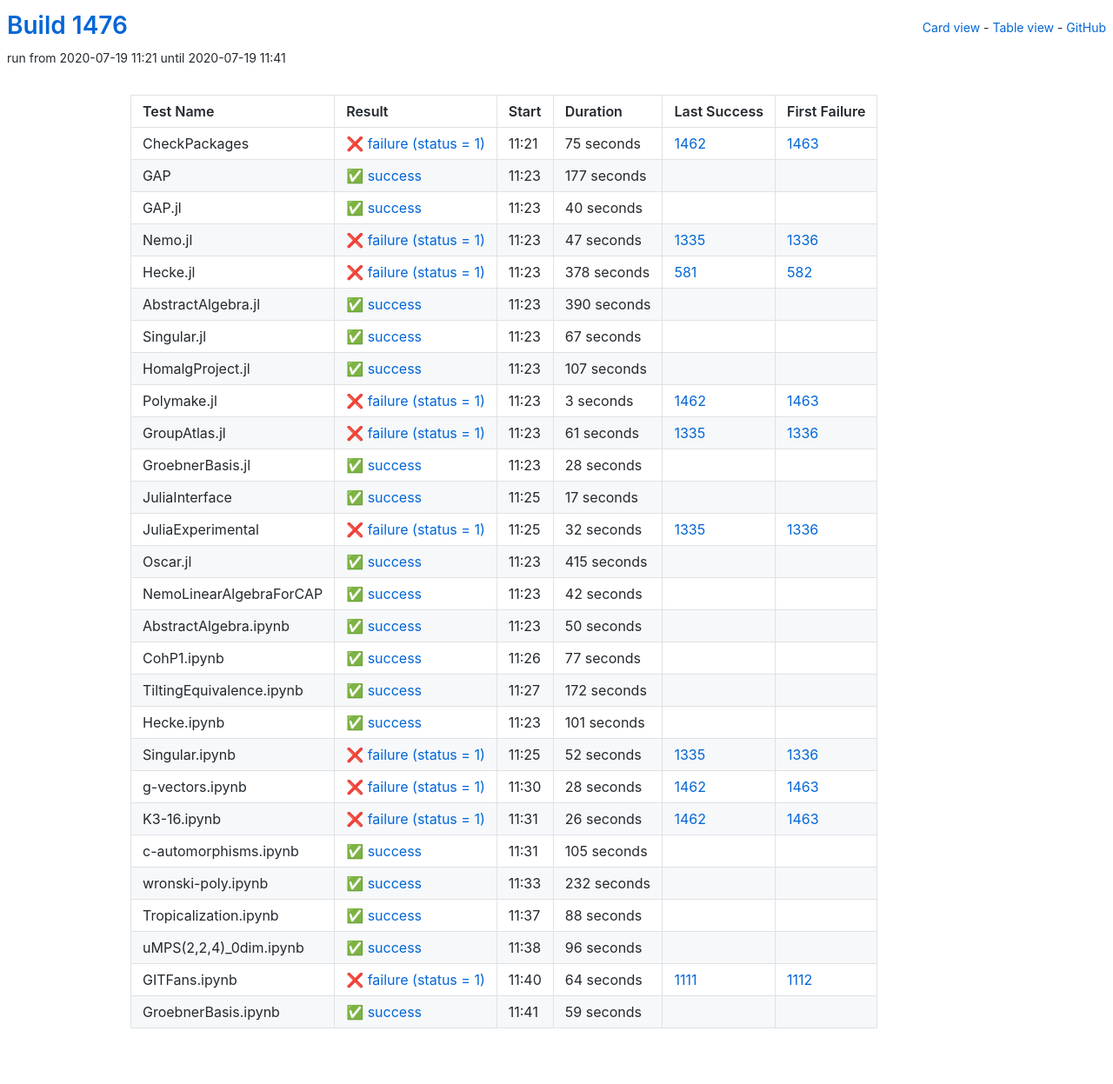
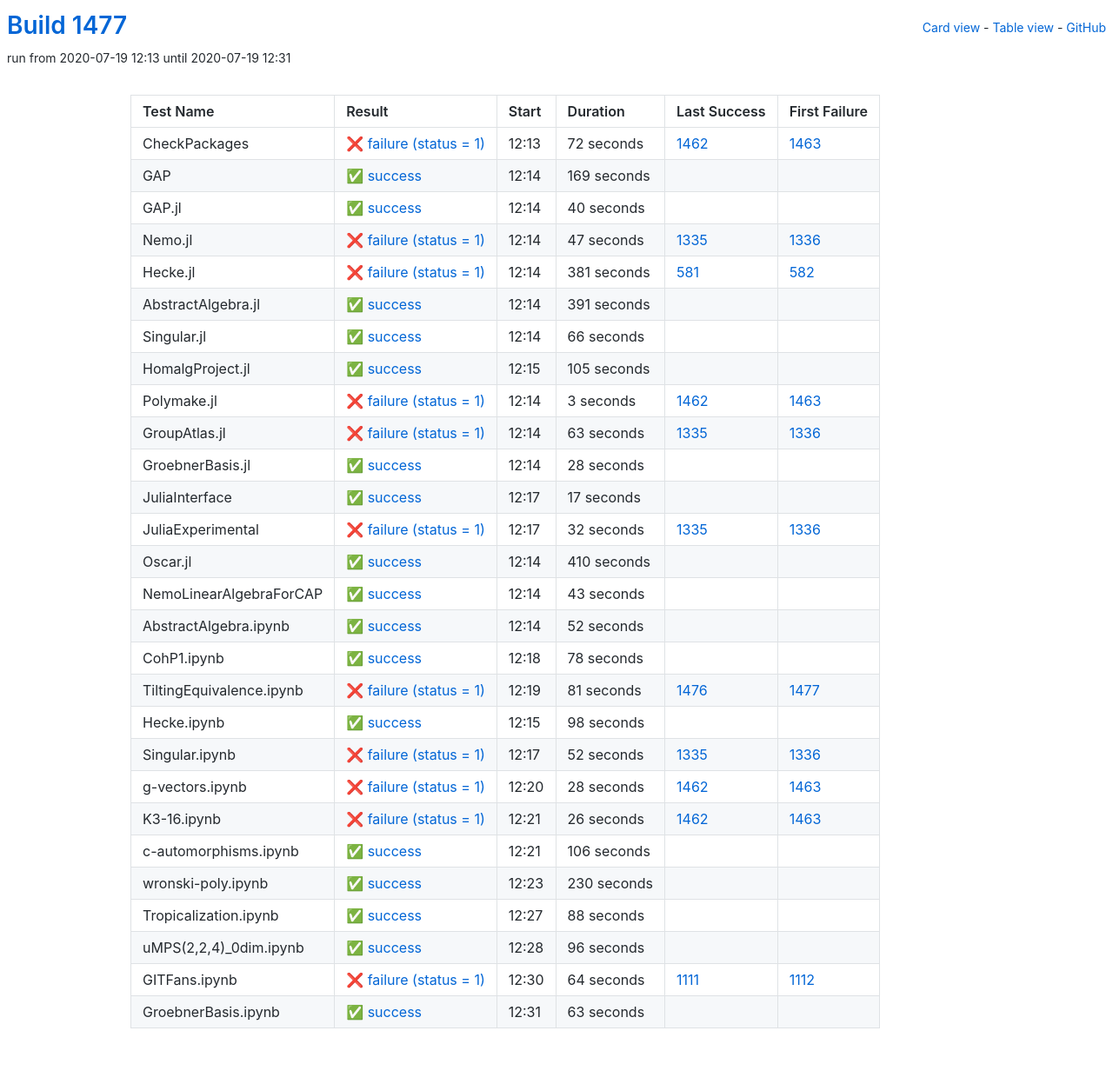
Before and after one commit to oscar-system/oscar-ci-status-1.4, a Jekyll site: the page built from table.html, in a window 1280 px wide. Shown: the whole page at 87% size. Built offline with Jekyll 4.4.1, drawn with Linux system fonts in a browser that asks for light colours.

Commit message:
Build #1477

```diff
--- a/_data/ci.yml
+++ b/_data/ci.yml
@@ -1,6 +1,6 @@
 ---
-build: 1476
-build_url: https://oscarci.mathematik.uni-kl.de/job/oscar-julia-1.4/1476/
+build: 1477
+build_url: https://oscarci.mathematik.uni-kl.de/job/oscar-julia-1.4/1477/
 job: oscar-julia-1.4
 organization: oscar-system
 repo: oscar-ci-status-1.4
@@ -8,32 +8,32 @@ repourl: https://github.com/oscar-system/oscar-ci-status-1.4
 tests:
 - name: CheckPackages
   id: checkpackages
-  log: https://oscarci.mathematik.uni-kl.de/job/oscar-julia-1.4/1476/artifact/logs/build-1476/CheckPackages.log
-  start: 2020-07-19 11:21
+  log: https://oscarci.mathematik.uni-kl.de/job/oscar-julia-1.4/1477/artifact/logs/build-1477/CheckPackages.log
+  start: 2020-07-19 12:13
   success: false
   exitcode: 1
   status: failure
-  duration: 75
+  duration: 72
   last_success: 1462
   last_success_url: https://oscarci.mathematik.uni-kl.de/job/oscar-julia-1.4/1462/
   first_failure: 1463
   first_failure_url: https://oscarci.mathematik.uni-kl.de/job/oscar-julia-1.4/1463/
 - name: GAP
   id: gap
-  log: https://oscarci.mathematik.uni-kl.de/job/oscar-julia-1.4/1476/artifact/logs/build-1476/GAP.log
-  start: 2020-07-19 11:23
+  log: https://oscarci.mathematik.uni-kl.de/job/oscar-julia-1.4/1477/artifact/logs/build-1477/GAP.log
+  start: 2020-07-19 12:14
   success: true
   exitcode: 0
   status: success
-  duration: 177
+  duration: 169
   last_success: false
   last_success_url:
   first_failure: false
   first_failure_url:
 - name: GAP.jl
   id: gap-jl
-  log: https://oscarci.mathematik.uni-kl.de/job/oscar-julia-1.4/1476/artifact/logs/build-1476/GAP.jl.log
-  start: 2020-07-19 11:23
+  log: https://oscarci.mathematik.uni-kl.de/job/oscar-julia-1.4/1477/artifact/logs/build-1477/GAP.jl.log
+  start: 2020-07-19 12:14
   success: true
   exitcode: 0
   status: success
@@ -44,8 +44,8 @@ tests:
   first_failure_url:
 - name: Nemo.jl
   id: nemo-jl
-  log: https://oscarci.mathematik.uni-kl.de/job/oscar-julia-1.4/1476/artifact/logs/build-1476/Nemo.jl.log
-  start: 2020-07-19 11:23
+  log: https://oscarci.mathematik.uni-kl.de/job/oscar-julia-1.4/1477/artifact/logs/build-1477/Nemo.jl.log
+  start: 2020-07-19 12:14
   success: false
   exitcode: 1
   status: failure
@@ -56,56 +56,56 @@ tests:
   first_failure_url: https://oscarci.mathematik.uni-kl.de/job/oscar-julia-1.4/1336/
 - name: Hecke.jl
   id: hecke-jl
-  log: https://oscarci.mathematik.uni-kl.de/job/oscar-julia-1.4/1476/artifact/logs/build-1476/Hecke.jl.log
-  start: 2020-07-19 11:23
+  log: https://oscarci.mathematik.uni-kl.de/job/oscar-julia-1.4/1477/artifact/logs/build-1477/Hecke.jl.log
+  start: 2020-07-19 12:14
   success: false
   exitcode: 1
   status: failure
-  duration: 378
+  duration: 381
   last_success: 581
   last_success_url: https://oscarci.mathematik.uni-kl.de/job/oscar-julia-1.4/581/
   first_failure: 582
   first_failure_url: https://oscarci.mathematik.uni-kl.de/job/oscar-julia-1.4/582/
 - name: AbstractAlgebra.jl
   id: abstractalgebra-jl
-  log: https://oscarci.mathematik.uni-kl.de/job/oscar-julia-1.4/1476/artifact/logs/build-1476/AbstractAlgebra.jl.log
-  start: 2020-07-19 11:23
+  log: https://oscarci.mathematik.uni-kl.de/job/oscar-julia-1.4/1477/artifact/logs/build-1477/AbstractAlgebra.jl.log
+  start: 2020-07-19 12:14
   success: true
   exitcode: 0
   status: success
-  duration: 390
+  duration: 391
   last_success: false
   last_success_url:
   first_failure: false
   first_failure_url:
 - name: Singular.jl
   id: singular-jl
-  log: https://oscarci.mathematik.uni-kl.de/job/oscar-julia-1.4/1476/artifact/logs/build-1476/Singular.jl.log
-  start: 2020-07-19 11:23
+  log: https://oscarci.mathematik.uni-kl.de/job/oscar-julia-1.4/1477/artifact/logs/build-1477/Singular.jl.log
+  start: 2020-07-19 12:14
   success: true
   exitcode: 0
   status: success
-  duration: 67
+  duration: 66
   last_success: false
   last_success_url:
   first_failure: false
   first_failure_url:
 - name: HomalgProject.jl
   id: homalgproject-jl
-  log: https://oscarci.mathematik.uni-kl.de/job/oscar-julia-1.4/1476/artifact/logs/build-1476/HomalgProject.jl.log
-  start: 2020-07-19 11:23
+  log: https://oscarci.mathematik.uni-kl.de/job/oscar-julia-1.4/1477/artifact/logs/build-1477/HomalgProject.jl.log
+  start: 2020-07-19 12:15
   success: true
   exitcode: 0
   status: success
-  duration: 107
+  duration: 105
   last_success: false
   last_success_url:
   first_failure: false
   first_failure_url:
 - name: Polymake.jl
   id: polymake-jl
-  log: https://oscarci.mathematik.uni-kl.de/job/oscar-julia-1.4/1476/artifact/logs/build-1476/Polymake.jl.log
-  start: 2020-07-19 11:23
+  log: https://oscarci.mathematik.uni-kl.de/job/oscar-julia-1.4/1477/artifact/logs/build-1477/Polymake.jl.log
+  start: 2020-07-19 12:14
   success: false
   exitcode: 1
   status: failure
@@ -116,20 +116,20 @@ tests:
   first_failure_url: https://oscarci.mathematik.uni-kl.de/job/oscar-julia-1.4/1463/
 - name: GroupAtlas.jl
   id: groupatlas-jl
-  log: https://oscarci.mathematik.uni-kl.de/job/oscar-julia-1.4/1476/artifact/logs/build-1476/GroupAtlas.jl.log
-  start: 2020-07-19 11:23
+  log: https://oscarci.mathematik.uni-kl.de/job/oscar-julia-1.4/1477/artifact/logs/build-1477/GroupAtlas.jl.log
+  start: 2020-07-19 12:14
   success: false
   exitcode: 1
   status: failure
-  duration: 61
+  duration: 63
   last_success: 1335
   last_success_url: https://oscarci.mathematik.uni-kl.de/job/oscar-julia-1.4/1335/
   first_failure: 1336
   first_failure_url: https://oscarci.mathematik.uni-kl.de/job/oscar-julia-1.4/1336/
 - name: GroebnerBasis.jl
   id: groebnerbasis-jl
-  log: https://oscarci.mathematik.uni-kl.de/job/oscar-julia-1.4/1476/artifact/logs/build-1476/GroebnerBasis.jl.log
-  start: 2020-07-19 11:23
+  log: https://oscarci.mathematik.uni-kl.de/job/oscar-julia-1.4/1477/artifact/logs/build-1477/GroebnerBasis.jl.log
+  start: 2020-07-19 12:14
   success: true
   exitcode: 0
   status: success
@@ -140,8 +140,8 @@ tests:
   first_failure_url:
 - name: JuliaInterface
   id: juliainterface
-  log: https://oscarci.mathematik.uni-kl.de/job/oscar-julia-1.4/1476/artifact/logs/build-1476/JuliaInterface.log
-  start: 2020-07-19 11:25
+  log: https://oscarci.mathematik.uni-kl.de/job/oscar-julia-1.4/1477/artifact/logs/build-1477/JuliaInterface.log
+  start: 2020-07-19 12:17
   success: true
   exitcode: 0
   status: success
@@ -152,8 +152,8 @@ tests:
   first_failure_url:
 - name: JuliaExperimental
   id: juliaexperimental
-  log: https://oscarci.mathematik.uni-kl.de/job/oscar-julia-1.4/1476/artifact/logs/build-1476/JuliaExperimental.log
-  start: 2020-07-19 11:25
+  log: https://oscarci.mathematik.uni-kl.de/job/oscar-julia-1.4/1477/artifact/logs/build-1477/JuliaExperimental.log
+  start: 2020-07-19 12:17
   success: false
   exitcode: 1
   status: failure
@@ -164,80 +164,80 @@ tests:
   first_failure_url: https://oscarci.mathematik.uni-kl.de/job/oscar-julia-1.4/1336/
 - name: Oscar.jl
   id: oscar-jl
-  log: https://oscarci.mathematik.uni-kl.de/job/oscar-julia-1.4/1476/artifact/logs/build-1476/Oscar.jl.log
-  start: 2020-07-19 11:23
+  log: https://oscarci.mathematik.uni-kl.de/job/oscar-julia-1.4/1477/artifact/logs/build-1477/Oscar.jl.log
+  start: 2020-07-19 12:14
   success: true
   exitcode: 0
   status: success
-  duration: 415
+  duration: 410
   last_success: false
   last_success_url:
   first_failure: false
   first_failure_url:
 - name: NemoLinearAlgebraForCAP
   id: nemolinearalgebraforcap
-  log: https://oscarci.mathematik.uni-kl.de/job/oscar-julia-1.4/1476/artifact/logs/build-1476/NemoLinearAlgebraForCAP.log
-  start: 2020-07-19 11:23
+  log: https://oscarci.mathematik.uni-kl.de/job/oscar-julia-1.4/1477/artifact/logs/build-1477/NemoLinearAlgebraForCAP.log
+  start: 2020-07-19 12:14
   success: true
   exitcode: 0
   status: success
-  duration: 42
+  duration: 43
   last_success: false
   last_success_url:
   first_failure: false
   first_failure_url:
 - name: AbstractAlgebra.ipynb
   id: abstractalgebra-ipynb
-  log: https://oscarci.mathematik.uni-kl.de/job/oscar-julia-1.4/1476/artifact/logs/build-1476/AbstractAlgebra.ipynb.log
-  start: 2020-07-19 11:23
+  log: https://oscarci.mathematik.uni-kl.de/job/oscar-julia-1.4/1477/artifact/logs/build-1477/AbstractAlgebra.ipynb.log
+  start: 2020-07-19 12:14
   success: true
   exitcode: 0
   status: success
-  duration: 50
+  duration: 52
   last_success: false
   last_success_url:
   first_failure: false
   first_failure_url:
 - name: CohP1.ipynb
   id: cohp1-ipynb
-  log: https://oscarci.mathematik.uni-kl.de/job/oscar-julia-1.4/1476/artifact/logs/build-1476/CohP1.ipynb.log
-  start: 2020-07-19 11:26
+  log: https://oscarci.mathematik.uni-kl.de/job/oscar-julia-1.4/1477/artifact/logs/build-1477/CohP1.ipynb.log
+  start: 2020-07-19 12:18
   success: true
   exitcode: 0
   status: success
-  duration: 77
+  duration: 78
   last_success: false
   last_success_url:
   first_failure: false
   first_failure_url:
 - name: TiltingEquivalence.ipynb
   id: tiltingequivalence-ipynb
-  log: https://oscarci.mathematik.uni-kl.de/job/oscar-julia-1.4/1476/artifact/logs/build-1476/TiltingEquivalence.ipynb.log
-  start: 2020-07-19 11:27
+  log: https://oscarci.mathematik.uni-kl.de/job/oscar-julia-1.4/1477/artifact/logs/build-1477/TiltingEquivalence.ipynb.log
+  start: 2020-07-19 12:19
+  success: false
+  exitcode: 1
+  status: failure
+  duration: 81
+  last_success: 1476
+  last_success_url: https://oscarci.mathematik.uni-kl.de/job/oscar-julia-1.4/1476/
+  first_failure: 1477
+  first_failure_url: https://oscarci.mathematik.uni-kl.de/job/oscar-julia-1.4/1477/
+- name: Hecke.ipynb
+  id: hecke-ipynb
+  log: https://oscarci.mathematik.uni-kl.de/job/oscar-julia-1.4/1477/artifact/logs/build-1477/Hecke.ipynb.log
+  start: 2020-07-19 12:15
   success: true
   exitcode: 0
   status: success
-  duration: 172
-  last_success: false
-  last_success_url:
-  first_failure: false
-  first_failure_url:
-- name: Hecke.ipynb
-  id: hecke-ipynb
-  log: https://oscarci.mathematik.uni-kl.de/job/oscar-julia-1.4/1476/artifact/logs/build-1476/Hecke.ipynb.log
-  start: 2020-07-19 11:23
-  success: true
-  exitcode: 0
-  status: success
-  duration: 101
+  duration: 98
   last_success: false
   last_success_url:
   first_failure: false
   first_failure_url:
 - name: Singular.ipynb
   id: singular-ipynb
-  log: https://oscarci.mathematik.uni-kl.de/job/oscar-julia-1.4/1476/artifact/logs/build-1476/Singular.ipynb.log
-  start: 2020-07-19 11:25
+  log: https://oscarci.mathematik.uni-kl.de/job/oscar-julia-1.4/1477/artifact/logs/build-1477/Singular.ipynb.log
+  start: 2020-07-19 12:17
   success: false
   exitcode: 1
   status: failure
@@ -248,8 +248,8 @@ tests:
   first_failure_url: https://oscarci.mathematik.uni-kl.de/job/oscar-julia-1.4/1336/
 - name: g-vectors.ipynb
   id: g-vectors-ipynb
-  log: https://oscarci.mathematik.uni-kl.de/job/oscar-julia-1.4/1476/artifact/logs/build-1476/g-vectors.ipynb.log
-  start: 2020-07-19 11:30
+  log: https://oscarci.mathematik.uni-kl.de/job/oscar-julia-1.4/1477/artifact/logs/build-1477/g-vectors.ipynb.log
+  start: 2020-07-19 12:20
   success: false
   exitcode: 1
   status: failure
@@ -260,8 +260,8 @@ tests:
   first_failure_url: https://oscarci.mathematik.uni-kl.de/job/oscar-julia-1.4/1463/
 - name: K3-16.ipynb
   id: k3-16-ipynb
-  log: https://oscarci.mathematik.uni-kl.de/job/oscar-julia-1.4/1476/artifact/logs/build-1476/K3-16.ipynb.log
-  start: 2020-07-19 11:31
+  log: https://oscarci.mathematik.uni-kl.de/job/oscar-julia-1.4/1477/artifact/logs/build-1477/K3-16.ipynb.log
+  start: 2020-07-19 12:21
   success: false
   exitcode: 1
   status: failure
@@ -272,32 +272,32 @@ tests:
   first_failure_url: https://oscarci.mathematik.uni-kl.de/job/oscar-julia-1.4/1463/
 - name: c-automorphisms.ipynb
   id: c-automorphisms-ipynb
-  log: https://oscarci.mathematik.uni-kl.de/job/oscar-julia-1.4/1476/artifact/logs/build-1476/c-automorphisms.ipynb.log
-  start: 2020-07-19 11:31
+  log: https://oscarci.mathematik.uni-kl.de/job/oscar-julia-1.4/1477/artifact/logs/build-1477/c-automorphisms.ipynb.log
+  start: 2020-07-19 12:21
   success: true
   exitcode: 0
   status: success
-  duration: 105
+  duration: 106
   last_success: false
   last_success_url:
   first_failure: false
   first_failure_url:
 - name: wronski-poly.ipynb
   id: wronski-poly-ipynb
-  log: https://oscarci.mathematik.uni-kl.de/job/oscar-julia-1.4/1476/artifact/logs/build-1476/wronski-poly.ipynb.log
-  start: 2020-07-19 11:33
+  log: https://oscarci.mathematik.uni-kl.de/job/oscar-julia-1.4/1477/artifact/logs/build-1477/wronski-poly.ipynb.log
+  start: 2020-07-19 12:23
   success: true
   exitcode: 0
   status: success
-  duration: 232
+  duration: 230
   last_success: false
   last_success_url:
   first_failure: false
   first_failure_url:
 - name: Tropicalization.ipynb
   id: tropicalization-ipynb
-  log: https://oscarci.mathematik.uni-kl.de/job/oscar-julia-1.4/1476/artifact/logs/build-1476/Tropicalization.ipynb.log
-  start: 2020-07-19 11:37
+  log: https://oscarci.mathematik.uni-kl.de/job/oscar-julia-1.4/1477/artifact/logs/build-1477/Tropicalization.ipynb.log
+  start: 2020-07-19 12:27
   success: true
   exitcode: 0
   status: success
@@ -308,8 +308,8 @@ tests:
   first_failure_url:
 - name: uMPS(2,2,4)_0dim.ipynb
   id: umps-2-2-4-0dim-ipynb
-  log: https://oscarci.mathematik.uni-kl.de/job/oscar-julia-1.4/1476/artifact/logs/build-1476/uMPS-2-2-4-_0dim.ipynb.log
-  start: 2020-07-19 11:38
+  log: https://oscarci.mathematik.uni-kl.de/job/oscar-julia-1.4/1477/artifact/logs/build-1477/uMPS-2-2-4-_0dim.ipynb.log
+  start: 2020-07-19 12:28
   success: true
   exitcode: 0
   status: success
@@ -320,8 +320,8 @@ tests:
   first_failure_url:
 - name: GITFans.ipynb
   id: gitfans-ipynb
-  log: https://oscarci.mathematik.uni-kl.de/job/oscar-julia-1.4/1476/artifact/logs/build-1476/GITFans.ipynb.log
-  start: 2020-07-19 11:40
+  log: https://oscarci.mathematik.uni-kl.de/job/oscar-julia-1.4/1477/artifact/logs/build-1477/GITFans.ipynb.log
+  start: 2020-07-19 12:30
   success: false
   exitcode: 1
   status: failure
@@ -332,12 +332,12 @@ tests:
   first_failure_url: https://oscarci.mathematik.uni-kl.de/job/oscar-julia-1.4/1112/
 - name: GroebnerBasis.ipynb
   id: groebnerbasis-ipynb
-  log: https://oscarci.mathematik.uni-kl.de/job/oscar-julia-1.4/1476/artifact/logs/build-1476/GroebnerBasis.ipynb.log
-  start: 2020-07-19 11:41
+  log: https://oscarci.mathematik.uni-kl.de/job/oscar-julia-1.4/1477/artifact/logs/build-1477/GroebnerBasis.ipynb.log
+  start: 2020-07-19 12:31
   success: true
   exitcode: 0
   status: success
-  duration: 59
+  duration: 63
   last_success: false
   last_success_url:
   first_failure: false
```
Also changed, not shown: README.md.
